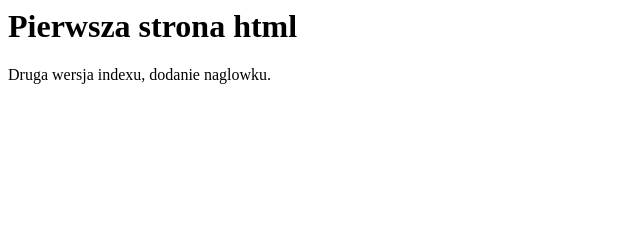
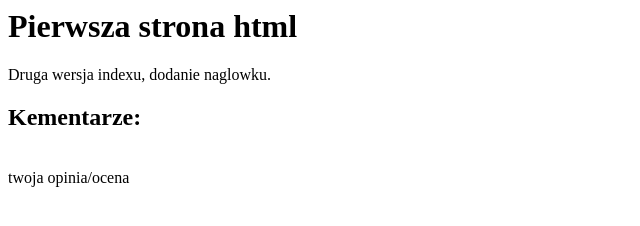
Before and after one commit to crcgit1704/WarsztatyPolitechnika1704, a plain HTML site: page index.html in a window 1280 px wide. Shown: the whole page, without its empty margins (0-640 px from the left). Drawn offline with Linux system fonts and the light colour scheme.

Commit message:
Zmiana indexu, dodanie sekcji komentarzy

```diff
--- a/index.html
+++ b/index.html
@@ -4,5 +4,8 @@
 	<body>
 	<h1>Pierwsza strona html</h1>
 	Druga wersja indexu, dodanie naglowku.
+
+	<h2>Kementarze: </h2>
+	<br>twoja opinia/ocena
 	</body>
 </html>
```
